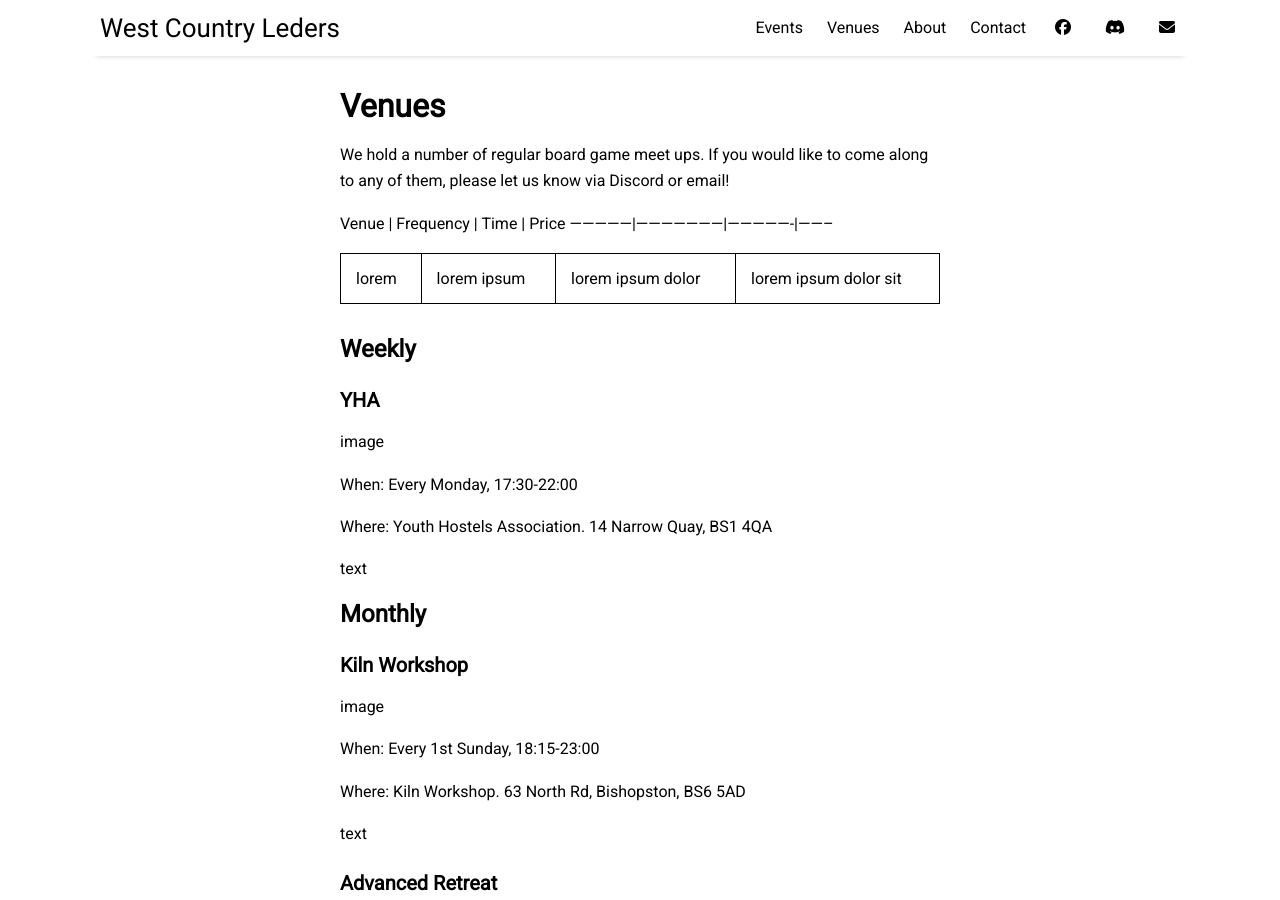
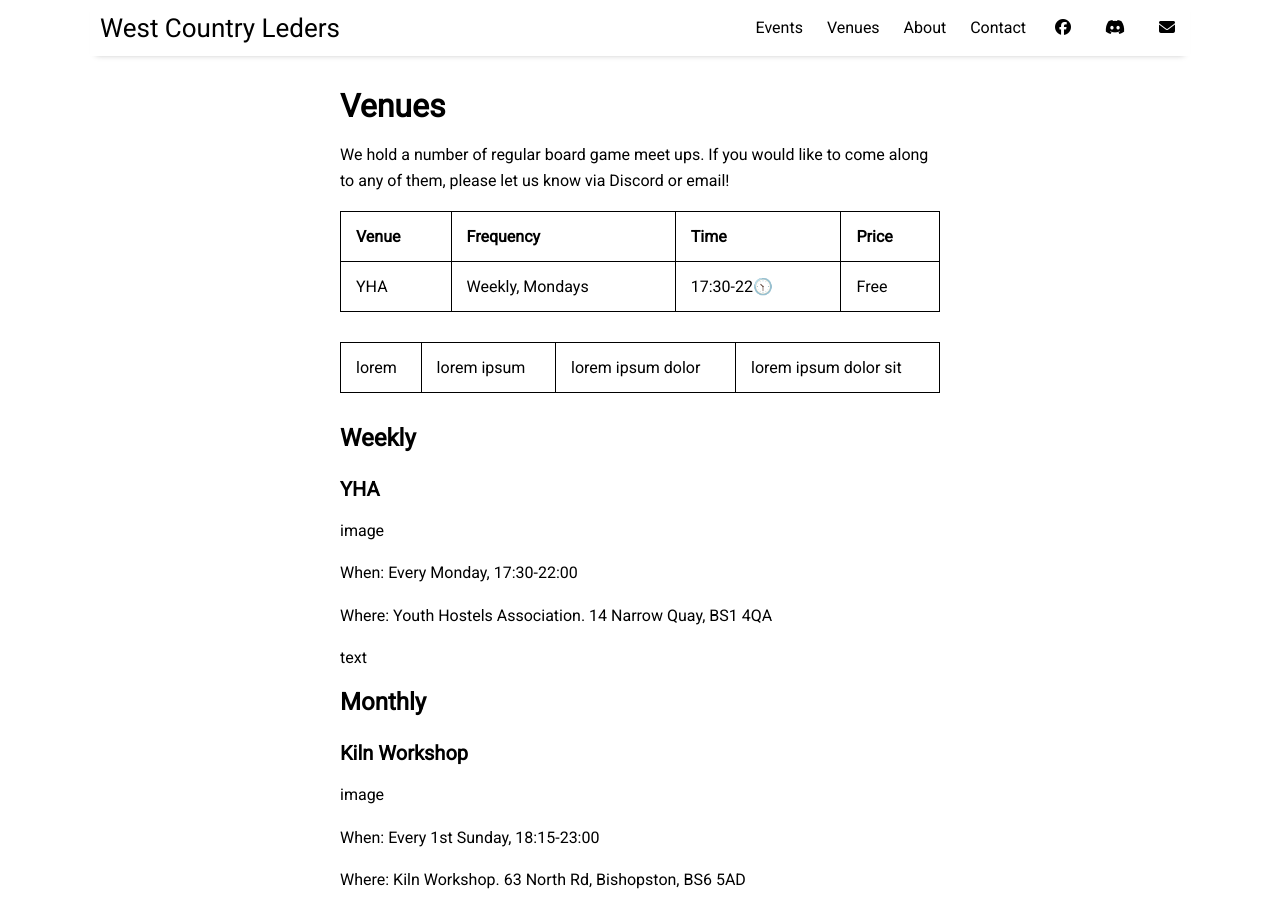
Before and after one commit to ChilledEther/west-country-leders-new, a Jekyll site: the page built from pages/venues.md, in a window 1280 px wide and 900 px high. Built offline with Jekyll 4.4.1, drawn with Linux system fonts in a browser that asks for light colours.

Commit message:
Update venues.md

```diff
--- a/pages/venues.md
+++ b/pages/venues.md
@@ -9,6 +9,7 @@ We hold a number of regular board game meet ups. If you would like to come along
 
 Venue          |  Frequency          |  Time          |  Price
 ---------------|---------------------|----------------|--------
+YHA            |  Weekly, Mondays    |  17:30-22🕥    |  Free
 
 
 
```
